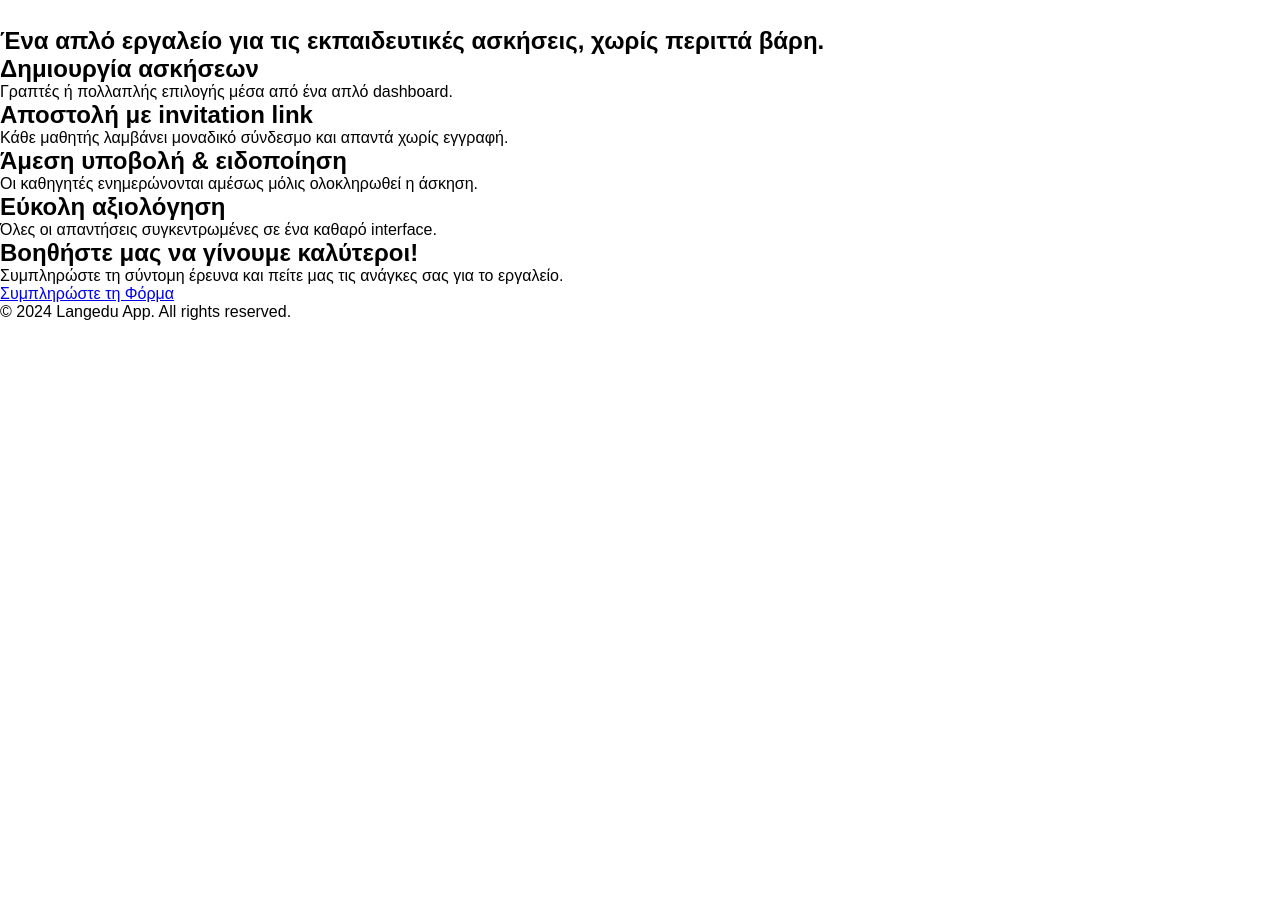
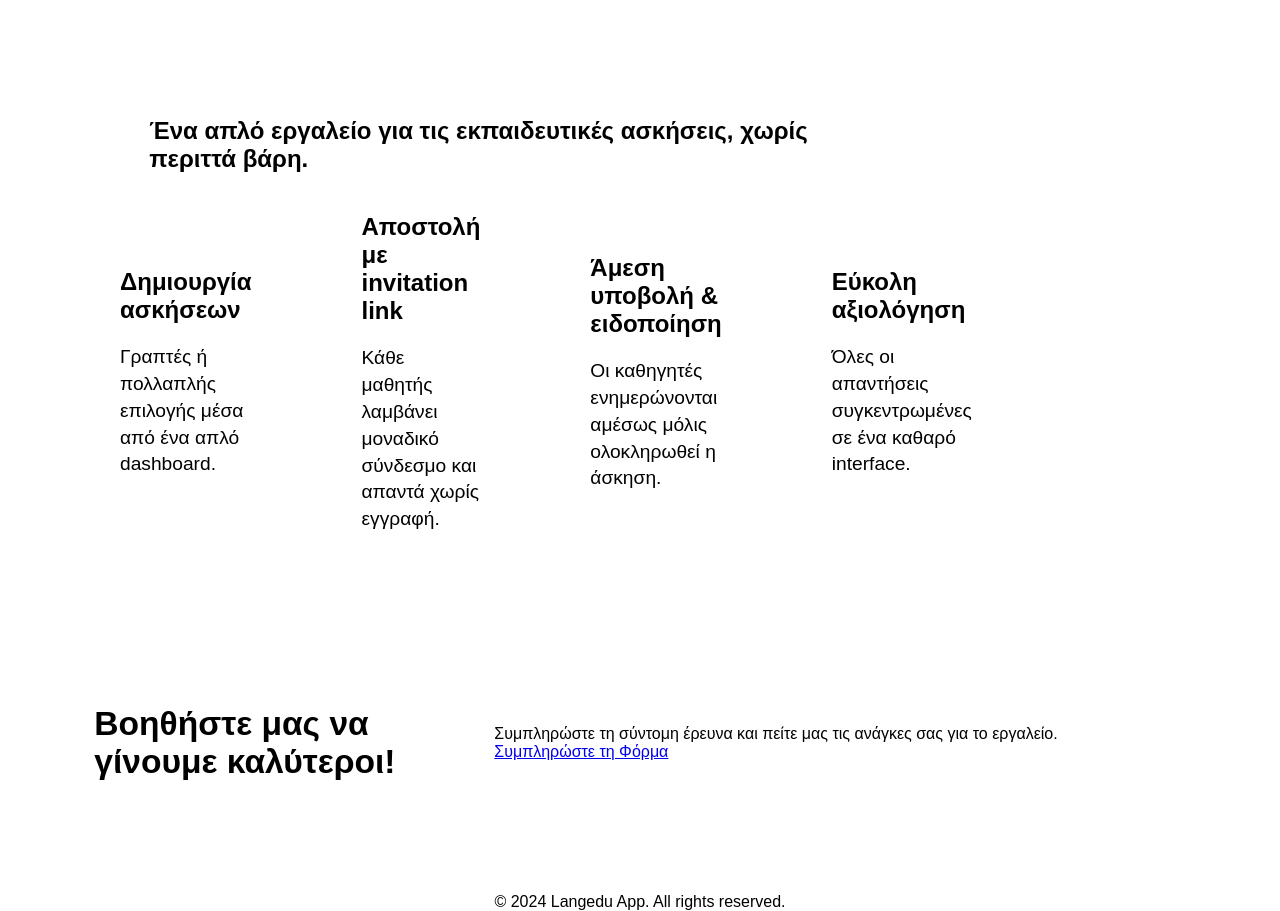
Before and after one commit to parischaralampidis3/langerdu_static_page, a plain HTML site: page index.html in a window 1280 px wide. Shown: the part 902-1813 px from the top of the page. Before the commit the page ends 1223 px from the top, so only its background shows below. Drawn offline with Linux system fonts and the light colour scheme.

Commit message:
finishing structure

```diff
--- a/index.html
+++ b/index.html
@@ -53,50 +53,63 @@
                         </ul>
                         <div>
                             <div class="problem-subheading">
-                            <p>Οι καθηγητές χρειάζονται ένα απλό, καθαρό εργαλείο — όχι άλλη δύσχρηστη πλατφόρμα.</p>
+                                <p>Οι καθηγητές χρειάζονται ένα απλό, καθαρό εργαλείο — όχι άλλη δύσχρηστη πλατφόρμα.
+                                </p>
                             </div>
                         </div>
                     </div>
         </section>
 
 
-
+        <!-- Solution Section -->
         <section>
-            <div>
+            <div class="solution-container">
+                <div class="solution-heading">
                     <h1>Ένα απλό εργαλείο για τις εκπαιδευτικές ασκήσεις, χωρίς περιττά βάρη.</h1>
-
-                <div>
-                    <h2>Δημιουργία ασκήσεων</h2>
-                    <p>Γραπτές ή πολλαπλής επιλογής μέσα από ένα απλό dashboard.</p>
                 </div>
-                <div>
-                    <h2>Αποστολή με invitation link</h2>
-                    <p>Κάθε μαθητής λαμβάνει μοναδικό σύνδεσμο και απαντά χωρίς εγγραφή.</p>
+                <div class="solution-sub-container">
+                    <div class="solution-sub-card">
+                        <h2 class="solution-sub-card-heading">Δημιουργία ασκήσεων</h2>
+                        <p class="solution-sub-card-text">Γραπτές ή πολλαπλής επιλογής μέσα από ένα απλό dashboard.</p>
                     </div>
-                <div>
-                    <h2>Άμεση υποβολή & ειδοποίηση</h2>
-                    <p>Οι καθηγητές ενημερώνονται αμέσως μόλις ολοκληρωθεί η άσκηση.</p>
+                    <div class="solution-sub-card">
+                        <h2 class="solution-sub-card-heading">Αποστολή με invitation link</h2>
+                        <p class="solution-sub-card-text">Κάθε μαθητής λαμβάνει μοναδικό σύνδεσμο και απαντά χωρίς
+                            εγγραφή.</p>
                     </div>
-                <div>
-                    <h2>Εύκολη αξιολόγηση</h2>
-                    <p>Όλες οι απαντήσεις συγκεντρωμένες σε ένα καθαρό interface.</p>
+                    <div class="solution-sub-card">
+                        <h2 class="solution-sub-card-heading">Άμεση υποβολή & ειδοποίηση</h2>
+                        <p class="solution-sub-card-text">Οι καθηγητές ενημερώνονται αμέσως μόλις ολοκληρωθεί η άσκηση.
+                        </p>
+                    </div>
+                    <div class="solution-sub-card">
+                        <h2 class="solution-sub-card-heading">Εύκολη αξιολόγηση</h2>
+                        <p class="solution-sub-card-text">Όλες οι απαντήσεις συγκεντρωμένες σε ένα καθαρό interface.</p>
+                    </div>
                 </div>
             </div>
         </section>
 
-
-
+        <!-- Call to Action -->
 
         <section>
+            <div class="call-to-action-container">
+                <div class="call-to-action-heading">
                     <h2>Βοηθήστε μας να γίνουμε καλύτεροι!</h2>
+                </div>
+                <div class="call-to-action-sub-container">
+                    <div class="call-to-action-text">
                         <p>Συμπληρώστε τη σύντομη έρευνα και πείτε μας τις ανάγκες σας για το εργαλείο.</p>
+                    </div>
+                    <div class="call-to-action-link">
                         <p><a href="#">Συμπληρώστε τη Φόρμα</a></p>
-
-
+                    </div>
+                </div>
+            </div>
         </section>
         <footer>
-            <div>
-                <p>© 2024 Langedu App. All rights reserved.</p>
+            <div class="footer-container">
+                <p class="footer-heading">© 2024 Langedu App. All rights reserved.</p>
             </div>
 
         </footer>
--- a/style.css
+++ b/style.css
@@ -59,12 +59,11 @@ img {
     justify-content: center;
     align-items: center;
     max-width:100%;
-    width:80%;
+    width:78%;
     margin-bottom: 30px;
 }
 .problem-container{
     width:700px;
-
 }
 .problem-heading{
 font-size:2rem;
@@ -88,3 +87,62 @@ li{
     font-size:1.2rem;
     font-weight: bold;
 }
+
+
+.solution-container{
+    padding:40px;
+    margin-top:80px;
+    max-width:100%;
+    display:flex;
+    flex-direction:column;
+    width:78%;
+    justify-content:center;
+    align-items: center;
+}
+.solution-heading{
+    font-size:1rem;
+    width:700px;
+    font-weight:600;
+    text-align:left;
+}
+.solution-sub-container{
+    display:flex;
+    flex-direction:row;
+    justify-content:space-between;
+    align-items: center;
+    width:100%;
+    height:300px;
+    margin-top:50px;
+}
+.solution-sub-card{
+    margin-left:50px;
+    padding:30px;
+    width:500px;
+}
+.solution-sub-card-heading{
+    font-size:1.5rem;
+    font-weight:600;
+    margin-bottom:20px;
+}
+.solution-sub-card-text{
+    font-size:1.2rem;
+    line-height:1.4;
+}
+.call-to-action-container{
+    display:flex;
+    max-width:100%;
+    width:90%;
+    justify-content:center;
+    align-items: center;
+    margin-top:30px;
+    height:300px;
+}
+.call-to-action-heading{
+    font-size: 1.4rem;
+    width:400px;
+}
+.footer-container{
+    width:100%;
+    max-width:100%;
+    text-align: center;
+}
```
Lines whose indentation alone changed are shown as unchanged.
